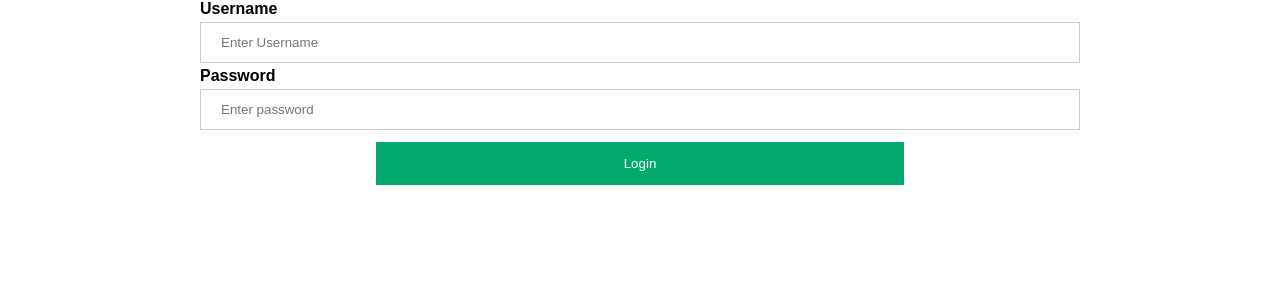
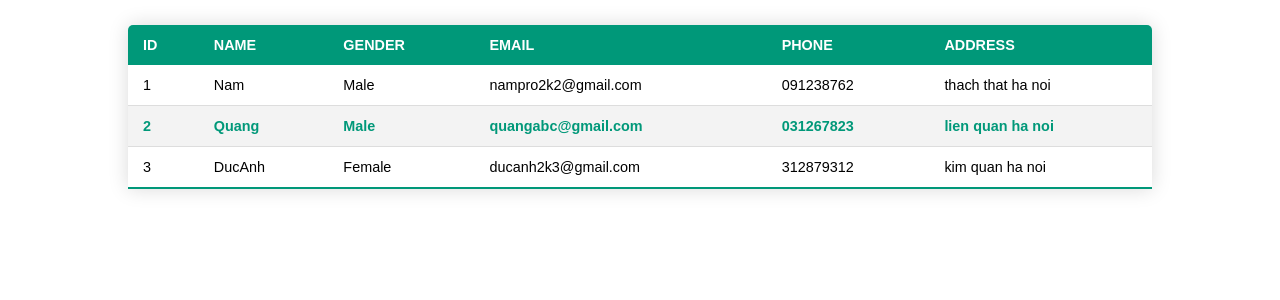
Before and after one commit to Tskiser/Quannie, a React (Create React App) app in the folder InsuranceCard/demofrontend/: page /list-staff in a window 1280 px wide. Shown: the top 300 px of the page. Built offline with nearby package versions, Linux system fonts and the light colour scheme; no server answers.

Commit message:
complete list-staff (frontend)

```diff
--- a/InsuranceCard/demofrontend/src/App.js
+++ b/InsuranceCard/demofrontend/src/App.js
@@ -11,6 +11,7 @@ import {
   Route,
   Link
 } from "react-router-dom";
+import ListStaff from './views/ListStaff';
 
 function App() {
   return (
@@ -36,6 +37,9 @@ function App() {
         <Route path="/create-staff">
           <CreateStaff />
         </Route>
+        <Route path="/list-staff">
+          <ListStaff />
+        </Route>
         {/* Create login form - Nam */}
         {/* Create staff account form - Quan */}
         <Route path="/create-customer">
--- /dev/null
+++ b/InsuranceCard/demofrontend/src/styles/listStaff.scss
@@ -0,0 +1,38 @@
+.content-table {
+    border-collapse: collapse;
+    margin: 25px auto;
+    font-size: 0.9rem;
+    min-width: 80%;
+    border-radius: 5px 5px 0 0;
+    overflow: hidden;
+    box-shadow: 0 0 20px rgba(0, 0, 0, 0.15);
+}
+
+.content-table thead tr {
+    background-color: #009879;
+    color: #fff;
+    text-align: left;
+    font-weight: bold;
+}
+
+.content-table th,
+.content-table td {
+    padding: 12px 15px;
+}
+
+.content-table tbody tr {
+    border-bottom: 1px solid #ddd;
+}
+
+.content-table tbody tr:nth-of-type(even) {
+    background-color: #f3f3f3;
+}
+
+.content-table tbody tr:last-of-type {
+    border-bottom: 2px solid #009879;
+}
+
+.content-table tbody tr.active-row {
+    font-weight: bold;
+    color: #009879;
+}
--- /dev/null
+++ b/InsuranceCard/demofrontend/src/views/ListStaff.js
@@ -0,0 +1,53 @@
+import React from 'react';
+import PropTypes from 'prop-types';
+import '../styles/listStaff.scss';
+ListStaff.propTypes = {
+
+};
+
+function ListStaff(props) {
+    return (
+        <div>
+        <table class="content-table">
+            <thead>
+                <tr>
+                    <th>ID</th>
+                    <th>NAME</th>
+                    <th>GENDER</th>
+                    <th>EMAIL</th>
+                    <th>PHONE</th>
+                    <th>ADDRESS</th>
+                </tr>
+            </thead>
+            <tbody>
+                <tr>
+                    <td>1</td>
+                    <td>Nam</td>
+                    <td>Male</td>
+                    <td>nampro2k2@gmail.com</td>
+                    <td>091238762</td>
+                    <td>thach that ha noi</td>
+                </tr>
+                <tr class="active-row">
+                    <td>2</td>
+                    <td>Quang</td>
+                    <td>Male</td>
+                    <td>quangabc@gmail.com</td>
+                    <td>031267823</td>
+                    <td>lien quan ha noi</td>
+                </tr>
+                <tr>
+                    <td>3</td>
+                    <td>DucAnh</td>
+                    <td>Female</td>
+                    <td>ducanh2k3@gmail.com</td>
+                    <td>312879312</td>
+                    <td>kim quan ha noi</td>
+                </tr>
+            </tbody>
+        </table>
+    </div>
+    );
+}
+
+export default ListStaff;
--- /dev/null
+++ b/InsuranceCard/demofrontend/src/views/main.css
@@ -0,0 +1,38 @@
+.content-table {
+    border-collapse: collapse;
+    margin: 25px auto;
+    font-size: 0.9rem;
+    min-width: 80%;
+    border-radius: 5px 5px 0 0;
+    overflow: hidden;
+    box-shadow: 0 0 20px rgba(0, 0, 0, 0.15);
+}
+
+.content-table thead tr {
+    background-color: #009879;
+    color: #fff;
+    text-align: left;
+    font-weight: bold;
+}
+
+.content-table th,
+.content-table td {
+    padding: 12px 15px;
+}
+
+.content-table tbody tr {
+    border-bottom: 1px solid #ddd;
+}
+
+.content-table tbody tr:nth-of-type(even) {
+    background-color: #f3f3f3;
+}
+
+.content-table tbody tr:last-of-type {
+    border-bottom: 2px solid #009879;
+}
+
+.content-table tbody tr.active-row {
+    font-weight: bold;
+    color: #009879;
+}
```
Also changed, not shown: InsuranceCard/demofrontend/src/views/abc.html (added, +56 -0 lines).
